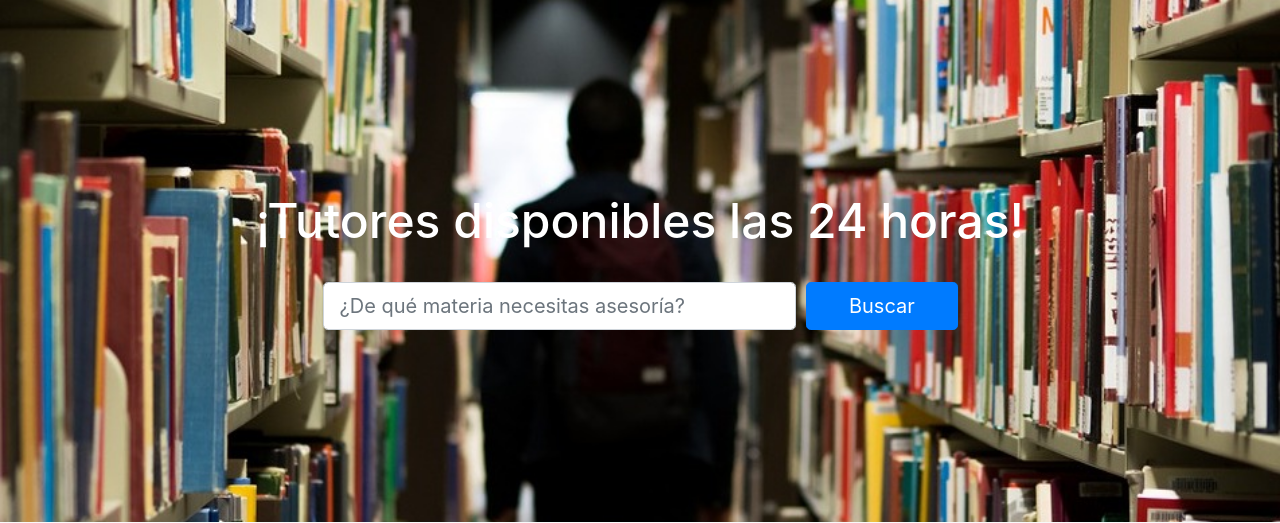
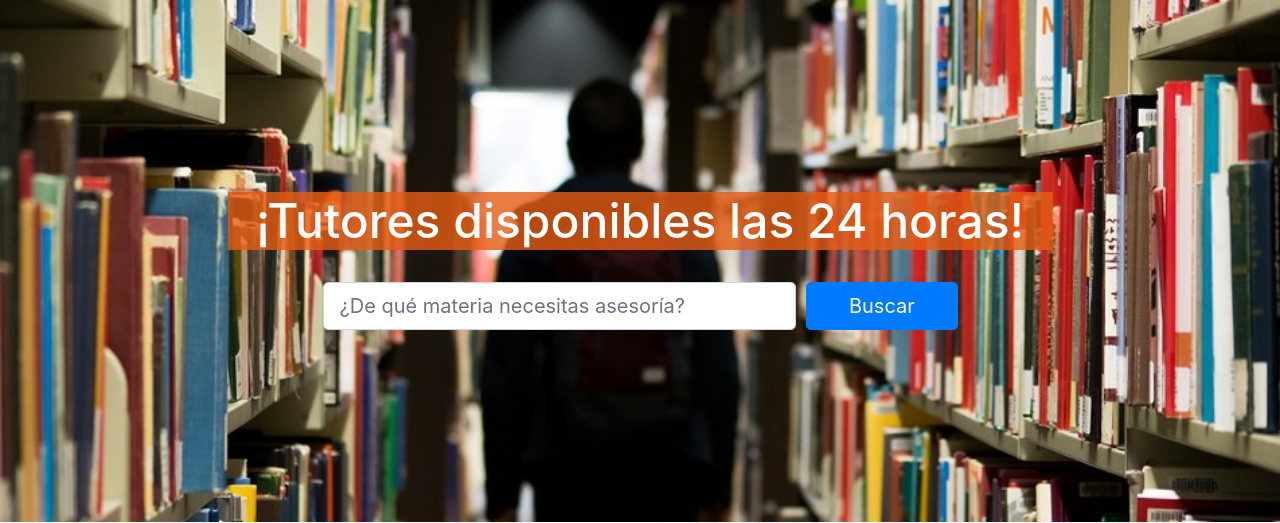
Before and after one commit to SpeedStream/AsesoraTec, a PHP site: page / in a window 1280 px wide. Shown: the part 86-609 px from the top of the page. Run offline with PHP 8.4, Linux system fonts and the light colour scheme.

Commit message:
Título más visible
Se agrego la clase .h1Title que agrega fonto con opacidad al titulo

```diff
--- a/css/styles.css
+++ b/css/styles.css
@@ -1,6 +1,10 @@
 html {
     position: relative;
     min-height: 100%;
+}
+
+.h1Title{
+  background-color: rgba(231, 93, 20, .8)
 }
 
 /* titulos secciones */
--- a/filtro_registro.html
+++ b/filtro_registro.html
@@ -5,7 +5,7 @@
 	    <meta http-equiv="X-UA-Compatible" content="IE=edge">
 	    <meta name="viewport" content="width=device-width, initial-scale=1">
 
-		<title>EduApp</title>
+		<title>AeroBot-EduApp</title>
 
 		<!-- Bootstrap -->
 		<link rel="stylesheet" href="css/bootstrap.min.css">
--- a/index.html
+++ b/index.html
@@ -5,7 +5,7 @@
 	    <meta http-equiv="X-UA-Compatible" content="IE=edge">
 	    <meta name="viewport" content="width=device-width, initial-scale=1">
 
-		<title>AeroBot</title>
+		<title>AeroBot-EduApp</title>
 
 		<!-- Bootstrap -->
 		<link rel="stylesheet" href="css/bootstrap.min.css">
@@ -45,7 +45,7 @@
 		    <div class="container">
 		      	<div class="row">
 		        	<div class="col-xl-9 mx-auto">
-		          		<h1>¡Tutores disponibles las 24 horas!</h1>
+		          		<h1 class="h1Title">¡Tutores disponibles las 24 horas!</h1>
 		          		<br>
 		        	</div>
 		        	<div class="col-md-10 col-lg-8 col-xl-7 mx-auto">
--- a/registro.html
+++ b/registro.html
@@ -5,7 +5,7 @@
 	    <meta http-equiv="X-UA-Compatible" content="IE=edge">
 	    <meta name="viewport" content="width=device-width, initial-scale=1">
 
-		<title>EduApp</title>
+		<title>AeroBot-EduApp</title>
 
 		<!-- Bootstrap -->
 		<link rel="stylesheet" href="css/bootstrap.min.css">
```
